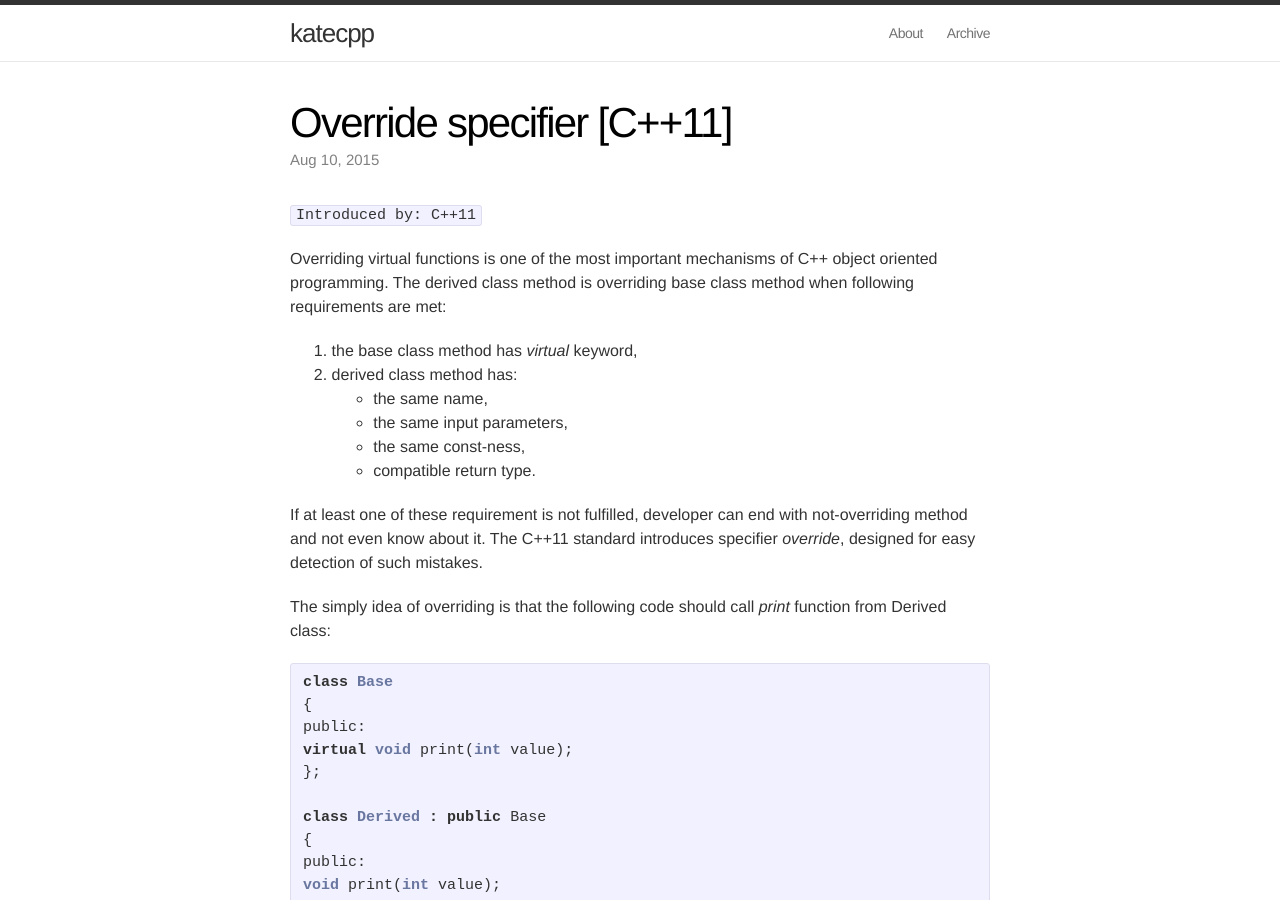
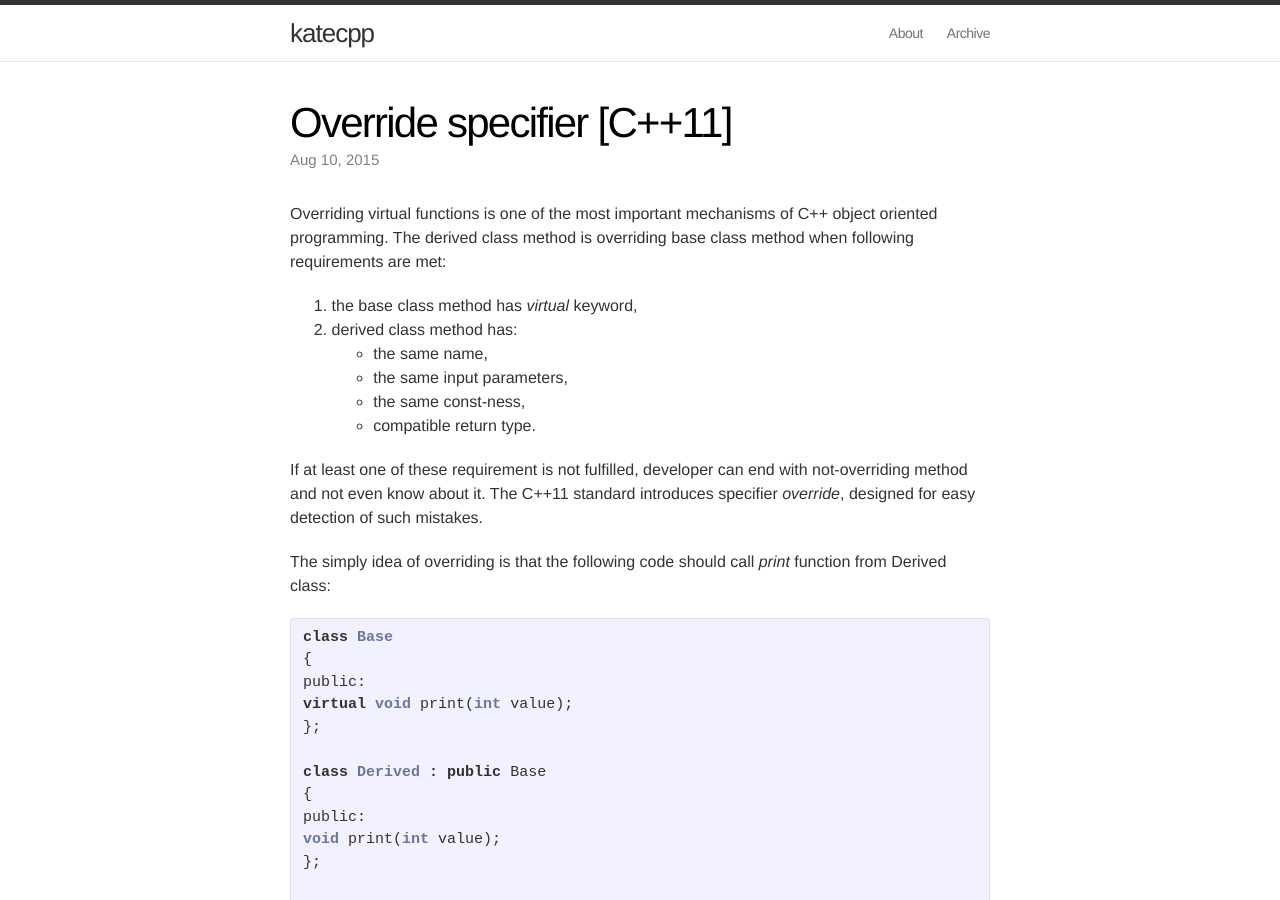
Before and after one commit to katecpp/katecpp.github.io, a Jekyll site: the page built from _posts/2015-08-10-override.markdown, in a window 1280 px wide and 900 px high. Built offline with Jekyll 4.4.1, drawn with Linux system fonts in a browser that asks for light colours; comment, search, counter and statistics services are not loaded; some of the changed text lies outside the part shown.

Commit message:
Small fix to Override specifier

```diff
--- a/_posts/2015-08-10-override.markdown
+++ b/_posts/2015-08-10-override.markdown
@@ -6,8 +6,6 @@ date:   2015-08-10
 categories: cpp
 tags: [inheritance, c++11]
 ---
-<code>Introduced by: C++11</code>
-
 Overriding virtual functions is one of the most important mechanisms of C++ object oriented programming. The derived class method is overriding base class method when following requirements are met:
 <ol>
 	<li> the base class method has <em>virtual</em> keyword,</li>
@@ -71,7 +69,7 @@ You will get here compilation error since <em>print</em> is non-const in Base cl
 
 This is how usage of override specifier provides you more safety and allows you to spot bugs early.
 
-### Further reading:
+### Further reading
 
 + <a href="http://www.stroustrup.com/C++11FAQ.html#override" target="_blank">Bjarne Stroustrup FAQ: override</a>
 
```
